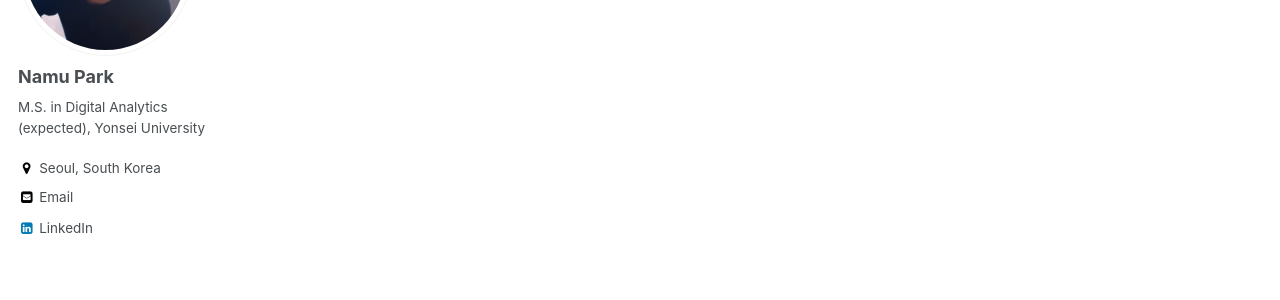
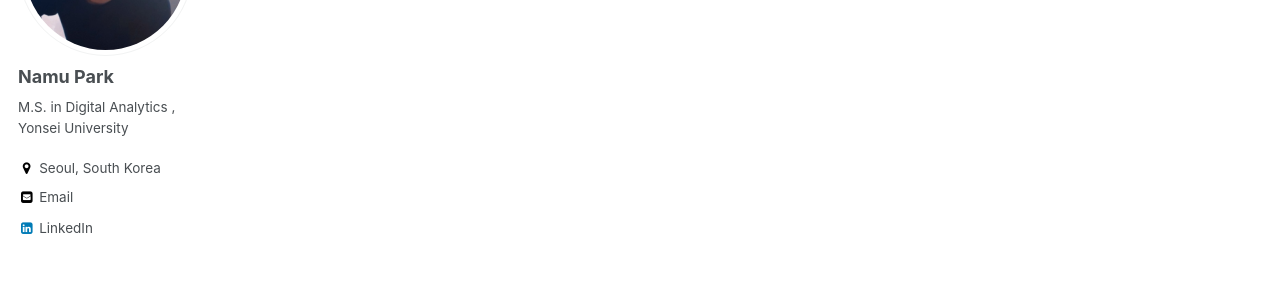
Before and after one commit to namupark/namupark.github.io, a Jekyll site: the page built from _pages/about.md, in a window 1280 px wide. Shown: the part 239-539 px from the top of the page. Built offline with Jekyll 4.4.1, drawn with Linux system fonts in a browser that asks for light colours.

Commit message:
no message

```diff
--- a/_config.yml
+++ b/_config.yml
@@ -84,7 +84,7 @@ analytics:
 author:
   name             : "Namu Park"
   avatar           : "사진후보2.jpg"
-  bio              : "M.S. in Digital Analytics (expected), Yonsei University"
+  bio              : "M.S. in Digital Analytics       , Yonsei University"
   location         : "Seoul, South Korea"
   employer         :
   googlescholar    :
```
